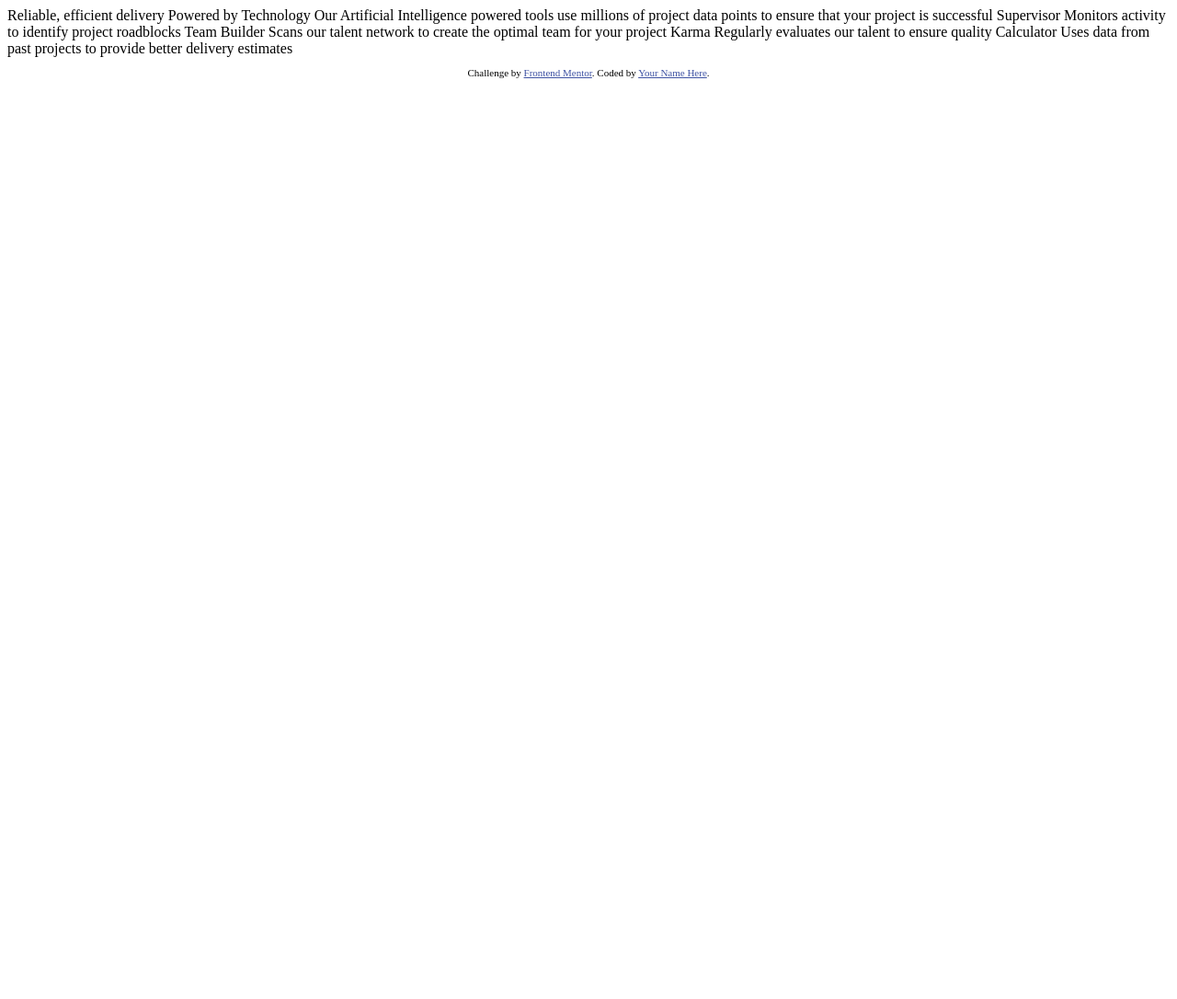
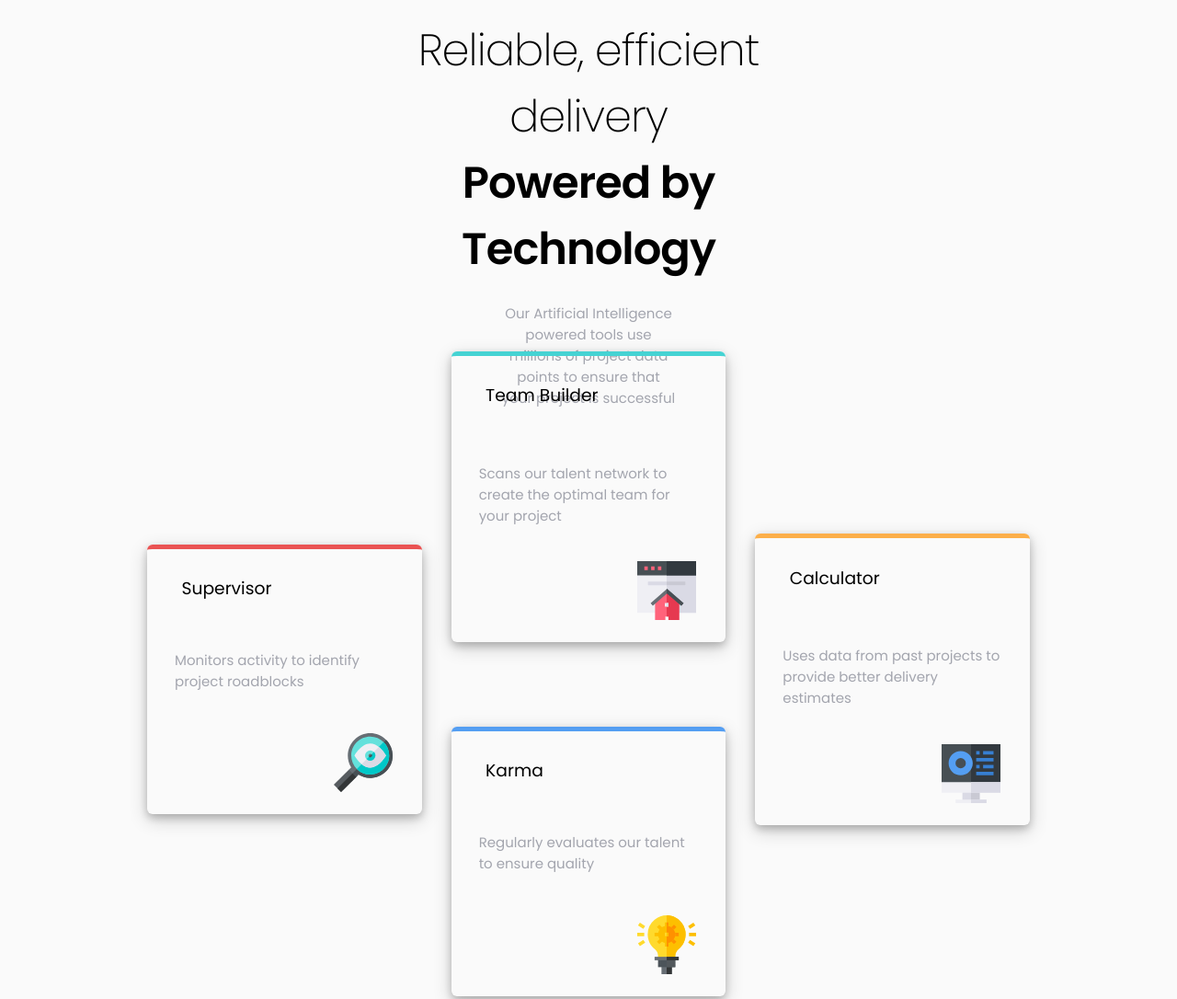
Before and after one commit to maxiblanco/FEM-4card-challenge, a plain HTML site: page index.html in a window 1280 px wide. Shown: the top 1086 px of the page at 92% size. Before the commit the page ends 800 px from the top, so only its background shows below. Drawn offline with Linux system fonts and the light colour scheme.

Commit message:
Fist attempt - too long
First pass at html and css. Need to add semantic, aria, titles and improve css.

```diff
--- a/index.html
+++ b/index.html
@@ -1,44 +1,66 @@
 <!DOCTYPE html>
 <html lang="en">
   <head>
-  <meta charset="UTF-8">
-  <meta name="viewport" content="width=device-width, initial-scale=1.0"> <!-- displays site properly based on user's device -->
+    <meta charset="UTF-8" />
+    <meta name="viewport" content="width=device-width, initial-scale=1.0" />
+    <!-- displays site properly based on user's device -->
 
-  <link rel="icon" type="image/png" sizes="32x32" href="./images/favicon-32x32.png">
+    <link
+      rel="icon"
+      type="image/png"
+      sizes="32x32"
+      href="./images/favicon-32x32.png"
+    />
+    <link
+      href="https://fonts.googleapis.com/css?family=Poppins:200,400,600&display=swap"
+      rel="stylesheet"
+    />
+    <link rel="stylesheet" href="style.css" />
 
     <title>Frontend Mentor | Four card feature section</title>
-
-  <!-- Feel free to remove these styles or customise in your own stylesheet 👍 -->
-  <style>
-    .attribution { font-size: 11px; text-align: center; }
-    .attribution a { color: hsl(228, 45%, 44%); }
-  </style>
   </head>
   <body>
+    <div class="container ">
+      <h2>Reliable, efficient delivery</h2>
+      <h1>Powered by Technology</h1>
+      <p>
+        Our Artificial Intelligence powered tools use millions of project data
+        points to ensure that your project is successful
+      </p>
+    </div>
 
-  Reliable, efficient delivery
-  Powered by Technology
+    <div class="card supervisor">
+      <h3>Supervisor</h3>
+      <p>Monitors activity to identify project roadblocks</p>
+      <img src="./images/icon-supervisor.svg" alt="looking glass" />
+    </div>
 
-  Our Artificial Intelligence powered tools use millions of project data points
-  to ensure that your project is successful
+    <div class="card team">
+      <h3>Team Builder</h3>
+      <p>
+        Scans our talent network to create the optimal team for your project
+      </p>
+      <img src="./images/icon-team-builder.svg" alt="house" />
+    </div>
 
-  Supervisor
-  Monitors activity to identify project roadblocks
+    <div class="card karma">
+      <h3>Karma</h3>
+      <p>Regularly evaluates our talent to ensure quality</p>
+      <img src="./images/icon-karma.svg" alt="lightbulb" />
+    </div>
 
-  Team Builder
-  Scans our talent network to create the optimal team for your project
-
-  Karma
-  Regularly evaluates our talent to ensure quality
-
-  Calculator
-  Uses data from past projects to provide better delivery estimates
-
+    <div class="card calculator">
+      <h3>Calculator</h3>
+      <p>Uses data from past projects to provide better delivery estimates</p>
+      <img src="./images/icon-calculator.svg" alt="computer with graphics" />
+    </div>
 
     <footer>
       <p class="attribution">
-      Challenge by <a href="https://www.frontendmentor.io?ref=challenge" target="_blank">Frontend Mentor</a>.
-      Coded by <a href="#">Your Name Here</a>.
+        Challenge by
+        <a href="https://www.frontendmentor.io?ref=challenge" target="_blank"
+          >Frontend Mentor</a
+        >. Coded by <a href="#">Maximiliano Blanco</a>.
       </p>
     </footer>
   </body>
--- /dev/null
+++ b/style.css
@@ -0,0 +1,178 @@
+/*
+Color palettes to use
+*/
+
+:root {
+  /* Primary */
+
+  --red: hsl(0, 78%, 62%);
+  --cyan: hsl(180, 62%, 55%);
+  --orange: hsl(34, 97%, 64%);
+  --blue: hsl(212, 86%, 64%);
+
+  /* Neutral */
+
+  --very-dark-blue: hsl(234, 12%, 34%);
+  --grayish-blue: hsl(229, 6%, 66%);
+  --very-light-gray: hsl(0, 0%, 98%);
+}
+
+/* Reset */
+
+html {
+  box-sizing: border-box;
+  font-size: 16px;
+}
+
+*,
+*:before,
+*:after {
+  box-sizing: inherit;
+}
+
+body,
+h1,
+h2,
+h3,
+h4,
+h5,
+h6,
+p,
+ol,
+ul {
+  margin: 0;
+  padding: 0;
+  font-weight: normal;
+}
+
+ol,
+ul {
+  list-style: none;
+}
+
+img {
+  max-width: 100%;
+  height: auto;
+}
+
+/* END Reset */
+
+body {
+  display: grid;
+  grid-template-columns: 10% repeat(6, minmax(100px, 30%)) 10%;
+  grid-template-rows: 10% repeat(5, minmax(100px, 30%)) 10%;
+  grid-gap: 2em;
+  font-family: 'Poppins', sans-serif;
+  background-color: var(--very-light-gray);
+}
+
+p {
+  font-size: 15px;
+  color: var(--grayish-blue);
+  font-weight: 400;
+}
+
+h1 {
+  font-size: 40px;
+  font-weight: 600;
+}
+
+h2 {
+  font-weight: 200;
+}
+
+.attribution {
+  font-size: 11px;
+  text-align: center;
+}
+.attribution a {
+  color: hsl(228, 45%, 44%);
+}
+
+.card {
+  align-self: center;
+  justify-content: center;
+  max-width: 25vw;
+  margin: 0em;
+  border-radius: 6px;
+  border-top: 5px solid var(--grayish-blue);
+  display: grid;
+  grid-gap: 0px;
+  grid-template-columns: auto;
+  grid-template-rows: 30% 20% 20% 30%;
+  box-shadow: 0 4px 8px 0 rgba(0, 0, 0, 0.2), 0 6px 20px 0 rgba(0, 0, 0, 0.19);
+}
+
+.card h3,
+p,
+img {
+  margin: 1.5em 2em;
+}
+
+.card img {
+  justify-self: end;
+  align-self: end;
+  grid-row: 4;
+}
+
+.card p {
+  grid-row: 2;
+}
+
+.team {
+  grid-column: 4 / span 2;
+  grid-row: 3 / span 2;
+  border-color: var(--cyan);
+}
+
+.supervisor {
+  grid-column: 2 / span 2;
+  grid-row: 4 / span 2;
+  border-color: var(--red);
+}
+
+.calculator {
+  grid-column: 6 / span 2;
+  grid-row: 4 / span 2;
+  border-color: var(--orange);
+}
+
+.karma {
+  grid-column: 4 / span 2;
+  grid-row: 5 / span 2;
+  border-color: var(--blue);
+}
+
+.container {
+  grid-column: 3 / span 4;
+  grid-row: 2;
+  align-self: center;
+  align-items: center;
+  text-align: center;
+  margin: 1em 100px;
+}
+
+.container h1 {
+  font-size: 3em;
+  letter-spacing: -1px;
+}
+
+.container h2 {
+  font-size: 3em;
+  letter-spacing: -1px;
+}
+
+.container h1 h2 {
+  padding: 1em;
+}
+
+.container p {
+  padding: 0em 6em;
+}
+
+footer {
+  grid-row: 7;
+  grid-column: 3 / span 4;
+  align-self: start;
+  justify-self: center;
+}
```
Lines whose indentation alone changed are shown as unchanged.
